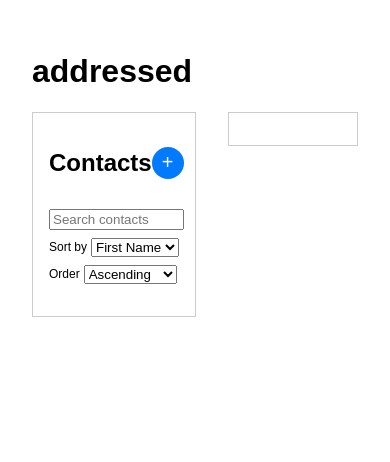
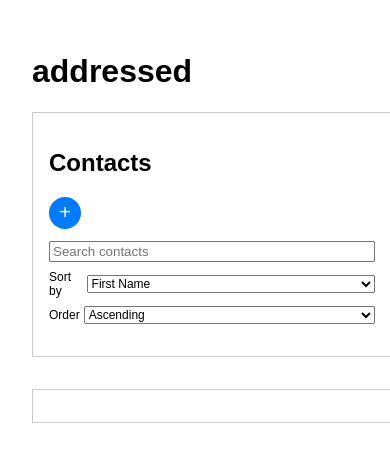
Before and after one commit to elotil/addressed, a Django app: page / in a window 390 px wide. Shown: the top 462 px of the page. Run offline with Django 5.2, Linux system fonts and the light colour scheme; data that the repository does not hold is empty.

Commit message:
final polish

```diff
--- a/contacts/static/contacts/app.js
+++ b/contacts/static/contacts/app.js
@@ -73,4 +73,5 @@ fetch("/api/contacts/").then(response => response.json()).then(contacts => {
         displayContact(contact);
     });
     sortContactsList();
+    updateCountMessage();
 });
--- a/contacts/static/contacts/contacts.js
+++ b/contacts/static/contacts/contacts.js
@@ -5,6 +5,8 @@ const searchContacts = document.getElementById("search-contacts");
 const sortField = document.getElementById("sort-field");
 const sortOrder = document.getElementById("sort-order");
 const addContactButton = document.getElementById("add-contact-button");
+const contactsEmptyMessage = document.getElementById("contacts-empty-message");
+const contactsCount = document.getElementById("contacts-count");
 
 const contactForm = document.getElementById("contact-form");
 const saveButton = document.getElementById("save-button");
@@ -16,6 +18,7 @@ const deleteContactButton = document.getElementById("delete-contact-button");
 const firstNameError = document.getElementById("first-name-error");
 const lastNameError = document.getElementById("last-name-error");
 const emailError = document.getElementById("email-error");
+const emailDuplicate = document.getElementById("email-duplicate");
 
 const deleteDialog = document.getElementById("delete-dialog");
 const confirmDeleteButton = document.getElementById("confirm-delete-button");
@@ -86,6 +89,8 @@ function handleContactEditResponse(response, data) {
 
     displayContact(data);
     showContactForm(data);
+    sortContactsList();
+    updateCountMessage();
 }
 
 /**
@@ -263,6 +268,7 @@ function clearErrors() {
     firstNameError.hidden = true;
     lastNameError.hidden = true;
     emailError.hidden = true;
+    emailDuplicate.hidden = true;
 
     emailFields.querySelectorAll(".email-error").forEach(errorElement => {
         errorElement.hidden = true;
@@ -290,6 +296,13 @@ function validateContact(contact) {
         emailError.hidden = false;
         isValid = false;
     }
+
+    const emailSet = new Set(contact.emails.map(email => email.address.trim().toLowerCase()));
+    if (emailSet.size !== contact.emails.length) {
+        emailDuplicate.hidden = false;
+        isValid = false;
+    }
+
     return isValid;
 }
 
@@ -310,6 +323,7 @@ function deleteContact() {
         currentContact = null;
         hideContactForm();
         deleteDialog.close();
+        updateCountMessage();
     });
 }
 
@@ -346,11 +360,17 @@ function setUnsavedChanges(value) {
 function searchContactsList() {
     const searchText = searchContacts.value.trim().toLowerCase();
 
+    let shown = 0;
     contactContainer.querySelectorAll(".contact").forEach(contact => {
         contact.hidden = !contact.dataset.searchText.includes(searchText);
+        if (!contact.hidden) shown++;
     });
+    updateCountMessage();
 }
 
+/**
+ * Sorts the contact list based on the selected field and order.
+ */
 function sortContactsList() {
     const contacts = [...contactContainer.querySelectorAll(".contact")];
     const field = sortField.value;
@@ -365,3 +385,23 @@ function sortContactsList() {
         contactContainer.appendChild(contact);
     });
 }
+
+/**
+ * Shows the appropriate contacts count message.
+ */
+function updateCountMessage() {
+    const contacts = [...contactContainer.querySelectorAll(".contact")];
+    const shown = contacts ? contacts.filter(contact => {
+        return !contact.hidden;
+    }).length : 0;
+    const total = contacts ? contacts.length : 0;
+
+    if (shown < total) {
+        contactsCount.textContent = `Showing ${shown} contact${shown !== 1 ? 's' : ''} of ${total}.`;
+    } else {
+        contactsCount.textContent = `Showing ${total} contact${total !== 1 ? 's' : ''}.`;
+    }
+
+    contactsEmptyMessage.hidden = !(contacts.length === 0);
+    contactsCount.hidden = contacts.length === 0;
+}
--- a/contacts/static/contacts/styles.css
+++ b/contacts/static/contacts/styles.css
@@ -46,6 +46,14 @@ main {
     flex-direction: column;
 }
 
+#contacts-empty-message,
+#contacts-count {
+    font-size: 14px;
+    color: var(--muted-text);
+    text-align: center;
+    margin-top: 32px;
+}
+
 #contact-form:not([hidden]) {
     display: flex;
     flex-direction: column;
@@ -92,6 +100,7 @@ main {
     display: flex;
     flex-wrap: wrap;
     align-items: center;
+    justify-content: flex-end;
     gap: 8px;
     font-size: 12px;
     margin-top: 12px;
@@ -100,6 +109,11 @@ main {
 #search-contacts {
     flex-basis: 100%;
     min-width: 0;
+}
+
+#sort-field,
+#sort-order {
+    font-size: 12px;
 }
 
 .sort-option {
@@ -143,7 +157,8 @@ main {
 #first-name-error,
 #last-name-error,
 #email-error,
-.email-error {
+.email-error,
+#email-duplicate {
     color: var(--danger-color);
     font-size: 14px;
 }
@@ -297,3 +312,30 @@ main {
 #discard-dialog::backdrop {
     background: rgba(0, 0, 0, 0.4);
 }
+
+@media (max-width: 768px) {
+  #content {
+    flex-direction: column;
+  }
+
+  #contacts,
+  #contact-details {
+    width: 100%;
+  }
+
+  #contacts-header {
+    grid-template-columns: 1fr;
+  }
+
+  #contact-controls {
+    display: flex;
+    flex-direction: column;
+    align-items: stretch;
+  }
+
+  #search-contacts,
+  #sort-field,
+  #sort-order {
+    width: 100%;
+  }
+}
--- a/contacts/templates/contacts/index.html
+++ b/contacts/templates/contacts/index.html
@@ -35,6 +35,8 @@
                             </select>
                         </label>
                     </div>
+                    <div id="contacts-empty-message" hidden>No contacts found. Add one to get started.</div>
+                    <div id="contacts-count" hidden></div>
                 </div>
             </div>
 
@@ -66,6 +68,7 @@
                         <span>+</span> add email
                     </button>
                     <div id="email-error" hidden>At least one email address is required.</div>
+                    <div id="email-duplicate" hidden>Duplicate emails are not allowed on the same contact.</div>
 
                     <div id="form-actions">
                         <button type="button" id="delete-contact-button" class="button danger-button">
```
